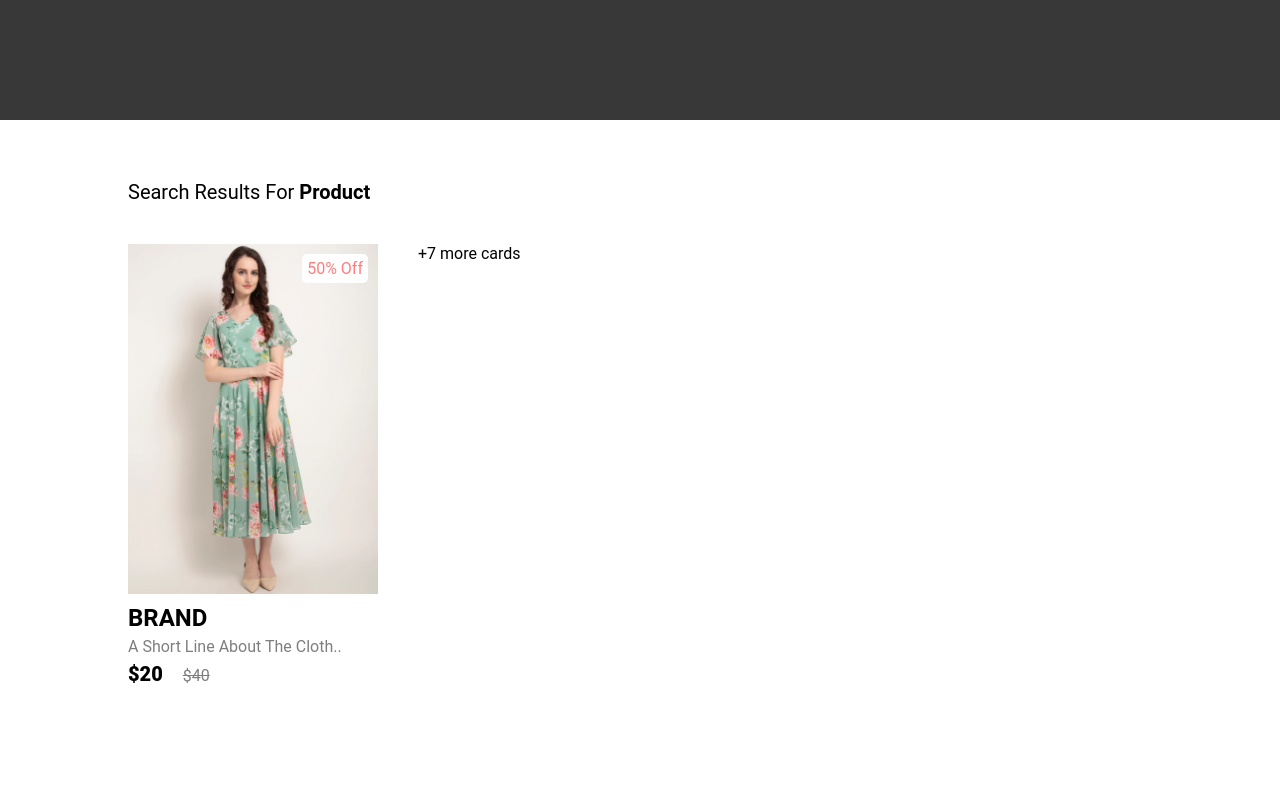
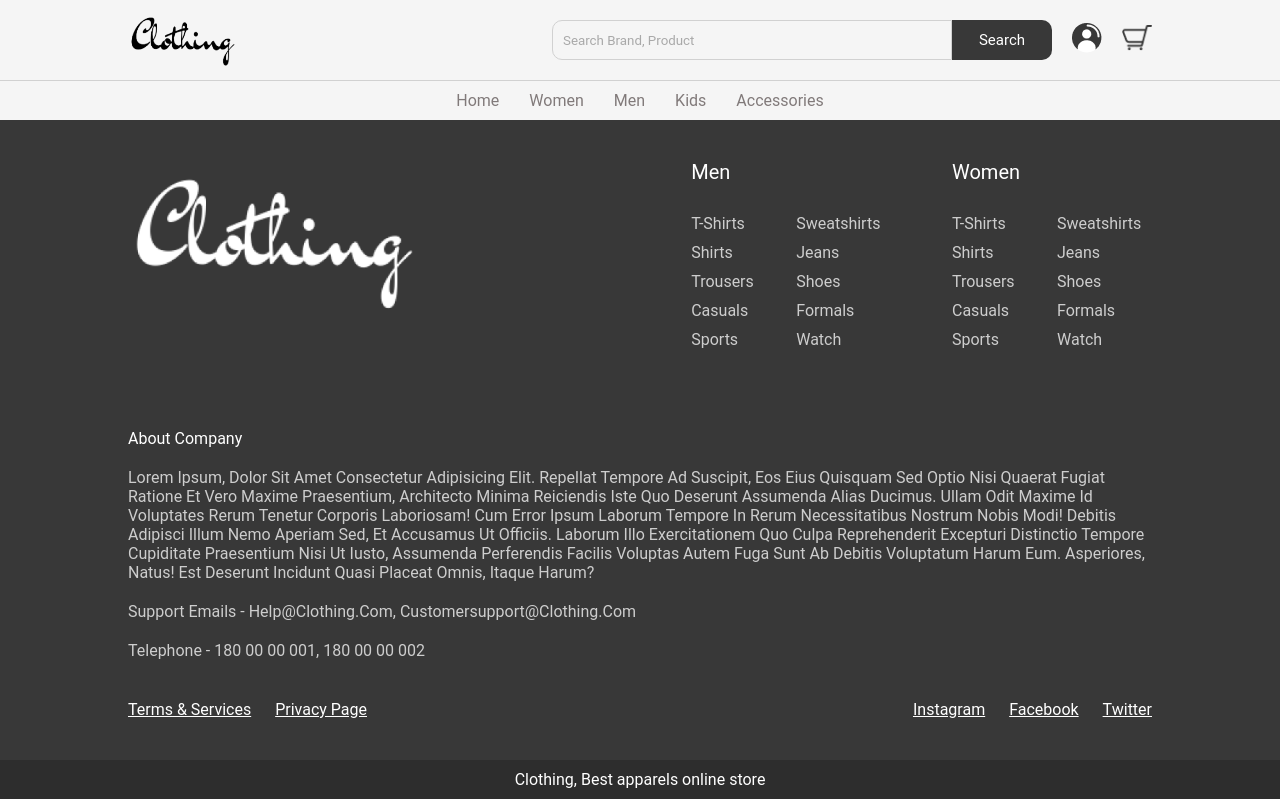
Before and after one commit to Srdcode/satya-ecommerce, a plain HTML site: page search.html in a window 1280 px wide. Shown: the top 803 px of the page. Drawn offline with nearby package versions, Linux system fonts and the light colour scheme; files that its build step writes are made by us from their sources.

Commit message:
Update search.html

```diff
--- a/search.html
+++ b/search.html
@@ -6,16 +6,16 @@
     <meta name="viewport" content="width=device-width, initial-scale=1.0">
     <title>search</title>
 
-    <link rel="stylesheet" href="../css/home.css">
-   <link rel="stylesheet" href="../css/search.css">
+    <link rel="stylesheet" href="home.css">
+   <link rel="stylesheet" href="search.css">
 </head>
 <body>
 
     <nav class="navbar"></nav>
     <footer></footer>
 
-    <script src="../js/nav.js"></script>
-    <script src="../js/footer.js"></script>
+    <script src="nav.js"></script>
+    <script src="footer.js"></script>
 
     <section class="search-results">
         <h2 class="heading">search results for <span>product</span></h2>
@@ -23,7 +23,7 @@
             <div class="product-card">
                 <div class="product-image">
                     <span class="discount-tag">50% off</span>
-                    <img src="../img/card1.png" class="product-thumb" alt="">
+                    <img src="card1.png" class="product-thumb" alt="">
                     <button class="card-btn">add to whislist</button>
                 </div>
                 <div class="product-info">
```
